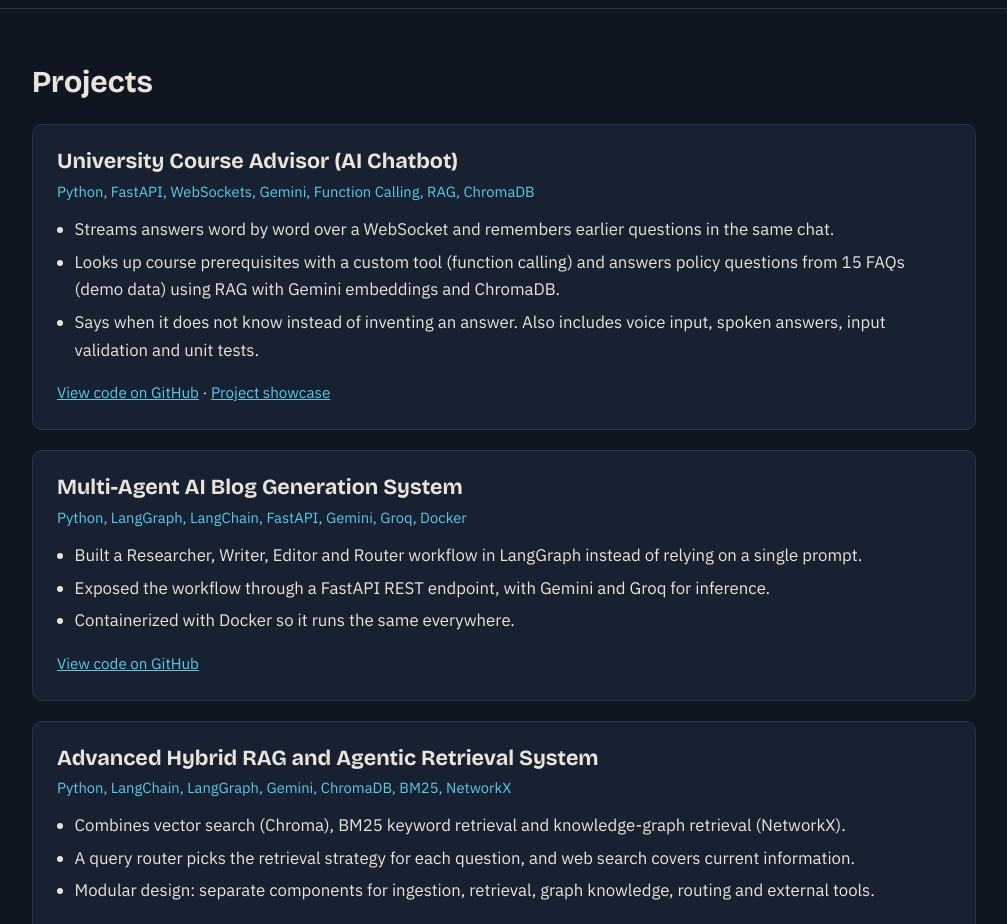
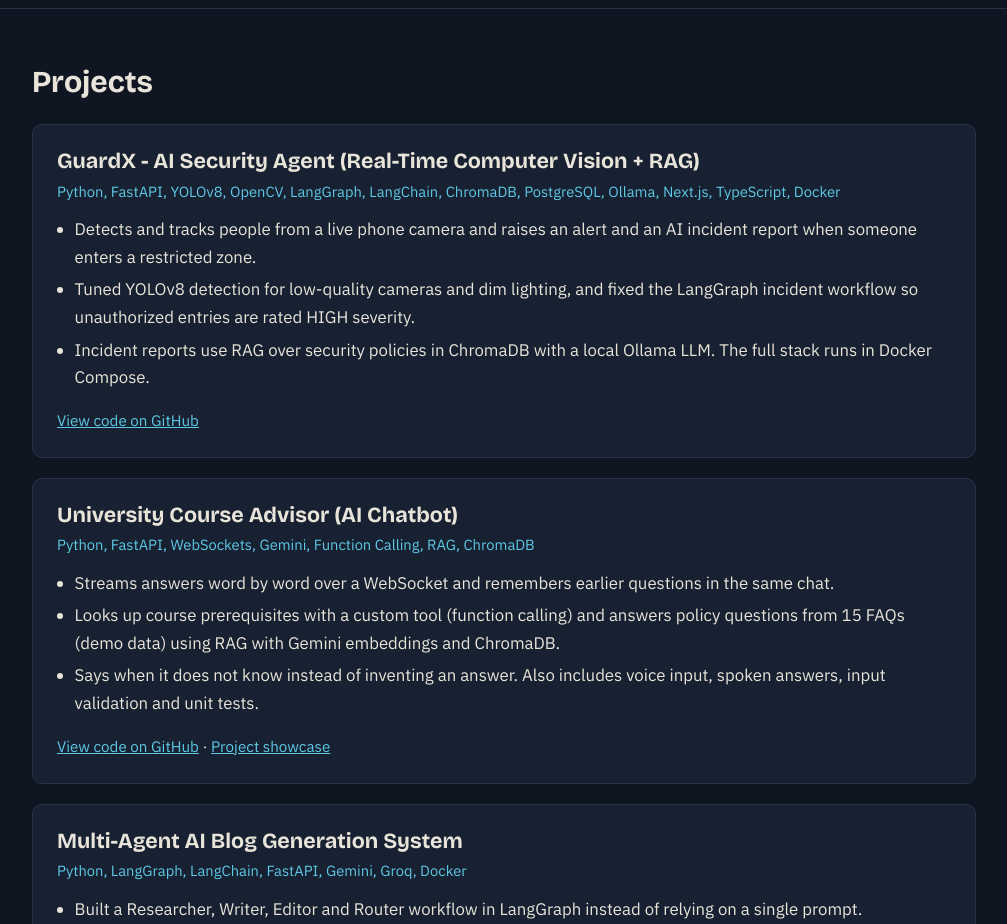
Before and after one commit to abdulrazaqkhan6070/abdulrazaqkhan6070.github.io., a plain HTML site: page index.html in a window 1280 px wide. Shown: the part 1580-2504 px from the top of the page, without its empty margins (136-1143 px from the left). Drawn offline with nearby package versions, Linux system fonts and the light colour scheme.

Commit message:
Add GuardX project to portfolio

```diff
--- a/index.html
+++ b/index.html
@@ -144,6 +144,16 @@ footer{border-top:1px solid var(--line);padding:1.5rem 0;color:var(--muted);font
     <div class="wrap">
       <h2>Projects</h2>
       <div class="proj">
+        <article class="card">
+          <h3>GuardX - AI Security Agent (Real-Time Computer Vision + RAG)</h3>
+          <p class="stack">Python, FastAPI, YOLOv8, OpenCV, LangGraph, LangChain, ChromaDB, PostgreSQL, Ollama, Next.js, TypeScript, Docker</p>
+          <ul>
+            <li>Detects and tracks people from a live phone camera and raises an alert and an AI incident report when someone enters a restricted zone.</li>
+            <li>Tuned YOLOv8 detection for low-quality cameras and dim lighting, and fixed the LangGraph incident workflow so unauthorized entries are rated HIGH severity.</li>
+            <li>Incident reports use RAG over security policies in ChromaDB with a local Ollama LLM. The full stack runs in Docker Compose.</li>
+          </ul>
+          <p class="links"><a href="https://github.com/abdulrazaqkhan6070/guardx-ai-security-agent">View code on GitHub</a></p>
+        </article>
                 <article class="card">
           <h3>University Course Advisor (AI Chatbot)</h3>
           <p class="stack">Python, FastAPI, WebSockets, Gemini, Function Calling, RAG, ChromaDB</p>
```
